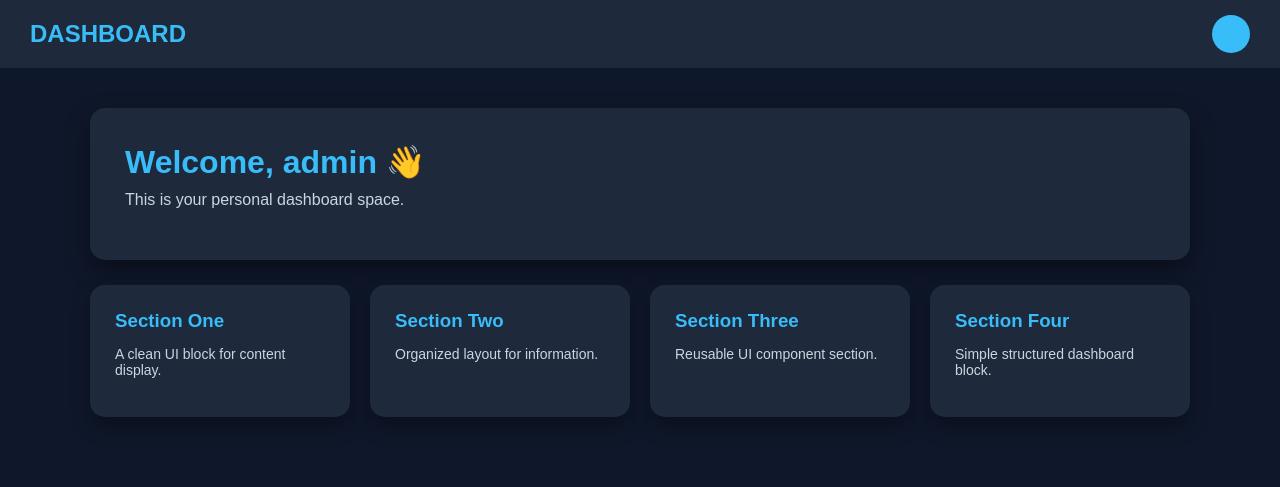
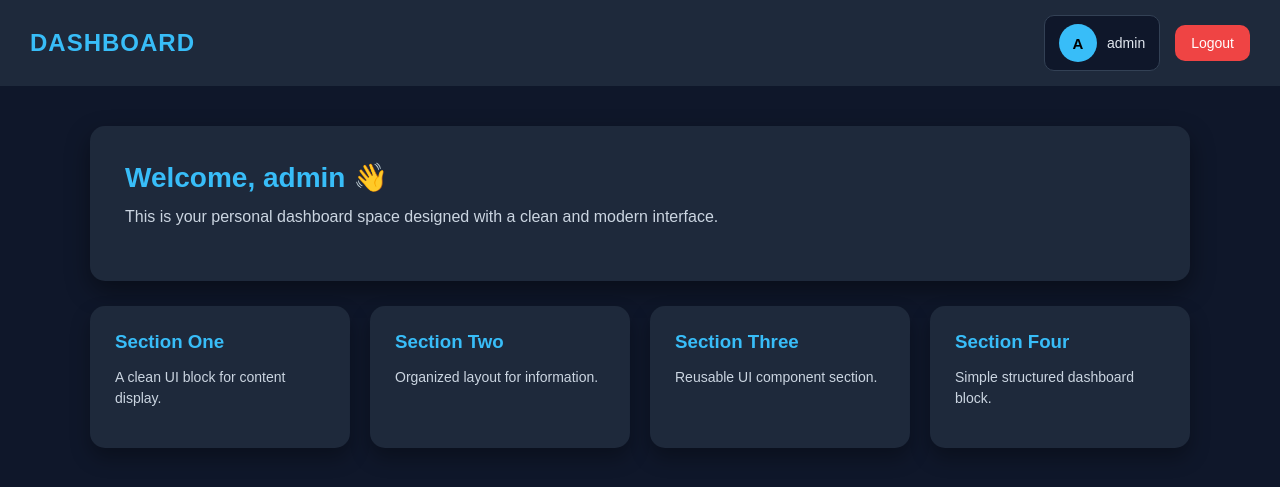
Before and after one commit to aashikaK/Django, a Django app: page / in a window 1280 px wide. Shown: the top 487 px of the page. Run offline with Django 5.2, Linux system fonts and the light colour scheme; a user stored in the database is signed in.

Commit message:
authenticating user

```diff
--- a/userproject/templates/index.html
+++ b/userproject/templates/index.html
@@ -24,6 +24,23 @@
         .navbar h2{
             margin:0;
             color:#38bdf8;
+            letter-spacing:1px;
+        }
+
+        .nav-right{
+            display:flex;
+            align-items:center;
+            gap:15px;
+        }
+
+        .user-box{
+            display:flex;
+            align-items:center;
+            gap:10px;
+            background:#0f172a;
+            padding:8px 14px;
+            border-radius:10px;
+            border:1px solid #334155;
         }
 
         .avatar{
@@ -31,6 +48,31 @@
             height:38px;
             border-radius:50%;
             background:#38bdf8;
+            color:black;
+            display:flex;
+            justify-content:center;
+            align-items:center;
+            font-weight:bold;
+            font-size:15px;
+        }
+
+        .username{
+            color:#e2e8f0;
+            font-size:14px;
+        }
+
+        .logout-btn{
+            text-decoration:none;
+            background:#ef4444;
+            color:white;
+            padding:10px 16px;
+            border-radius:10px;
+            font-size:14px;
+            transition:0.3s;
+        }
+
+        .logout-btn:hover{
+            background:#dc2626;
         }
 
         .container{
@@ -50,11 +92,13 @@
         .welcome h1{
             margin:0;
             color:#38bdf8;
+            font-size:28px;
         }
 
         .welcome p{
             color:#cbd5e1;
             margin-top:10px;
+            line-height:1.6;
         }
 
         .grid{
@@ -83,6 +127,7 @@
         .card p{
             color:#cbd5e1;
             font-size:14px;
+            line-height:1.5;
         }
 
     </style>
@@ -95,7 +140,25 @@
 
     <h2>DASHBOARD</h2>
 
-    <div class="avatar"></div>
+    <div class="nav-right">
+
+        <div class="user-box">
+
+            <div class="avatar">
+                {{ request.user.username|first|upper }}
+            </div>
+
+            <div class="username">
+                {{ request.user.username }}
+            </div>
+
+        </div>
+
+        <a href="/logout" class="logout-btn">
+            Logout
+        </a>
+
+    </div>
 
 </div>
 
@@ -106,7 +169,7 @@
         <h1>Welcome, {{ request.user.username }} 👋</h1>
 
         <p>
-            This is your personal dashboard space.
+            This is your personal dashboard space designed with a clean and modern interface.
         </p>
 
     </div>
```
Also changed, not shown: userproject/db.sqlite3.
